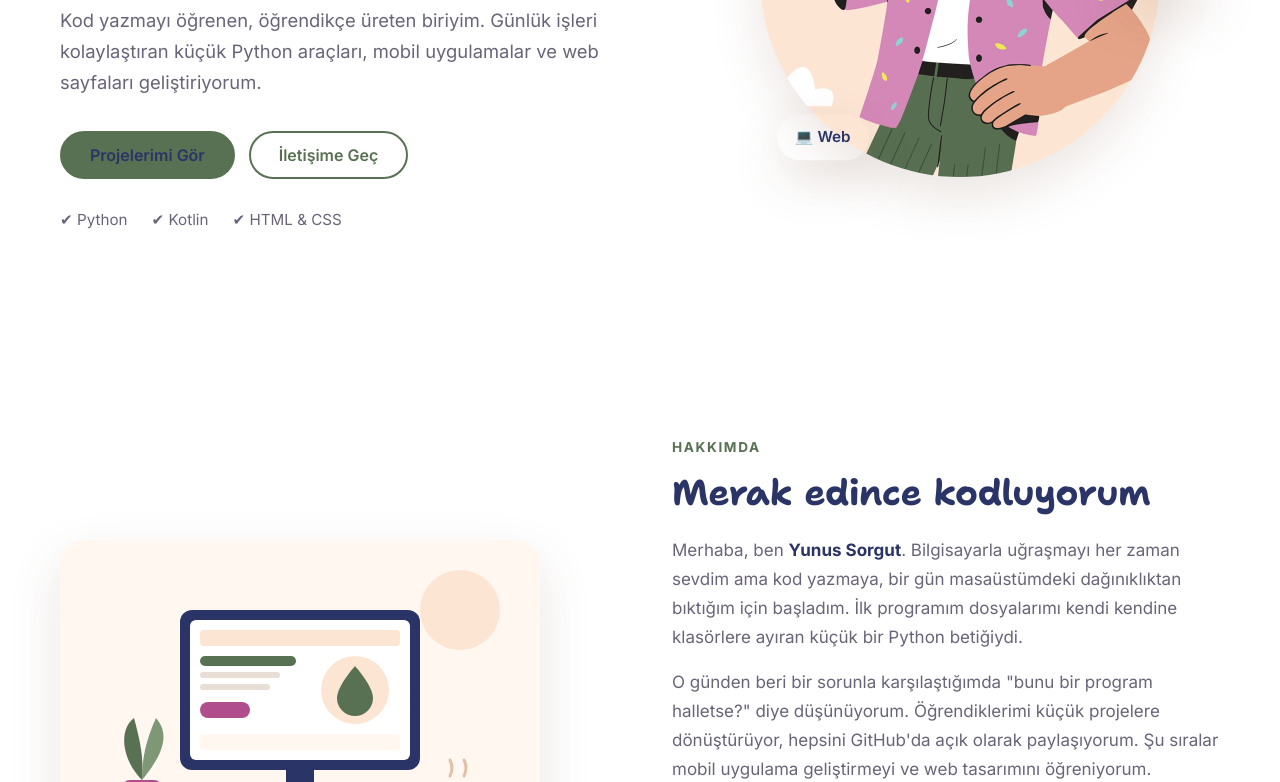
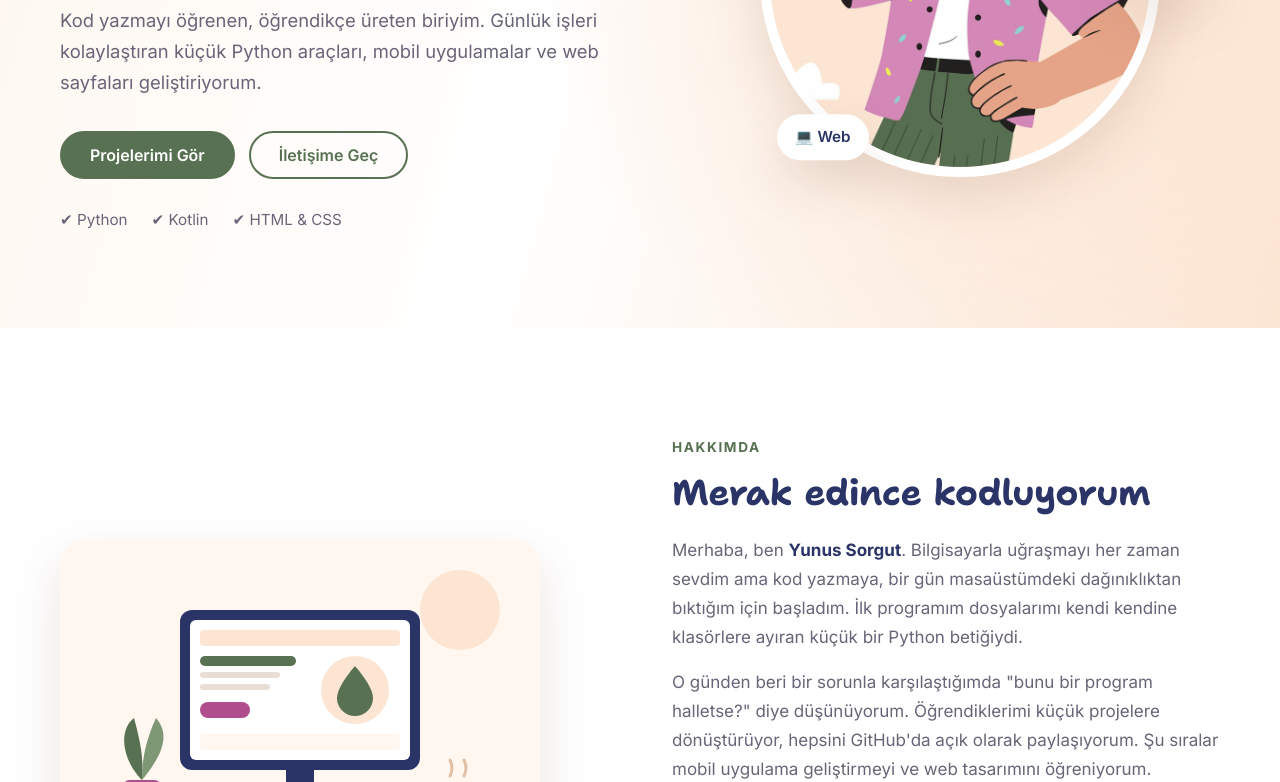
Before and after one commit to yunussorgut1984/sitem, a plain HTML site: page index.html in a window 1280 px wide. Shown: the part 424-1206 px from the top of the page. Drawn offline with Linux system fonts and the light colour scheme.

Commit message:
style.css: --beyaz, --zemin-acik ve --seftali renk tanımları geri eklendi
Co-Authored-By: Claude Opus 5.5 <noreply@anthropic.com>

```diff
--- a/css/style.css
+++ b/css/style.css
@@ -46,7 +46,9 @@
 /* ---------- Renkler ve temel değerler ---------- */
 :root {
   /* Renkler profil illüstrasyonundan alındı */
-         /* şeftali - giriş geçişi */
+  --beyaz: #FFFFFF;
+  --zemin-acik: #FFF7F0;     /* krem - bölüm zemini */
+  --seftali: #FCE5D3;        /* şeftali - giriş geçişi */
   --cizgi: #F5E3D6;          /* kart kenarı, çizgi */
   --cizgi-koyu: #E3BFA5;     /* üzerine gelince kenar, oklar */
   --ana: #587152;            /* adaçayı yeşili - ana renk (buton, link) */
```
